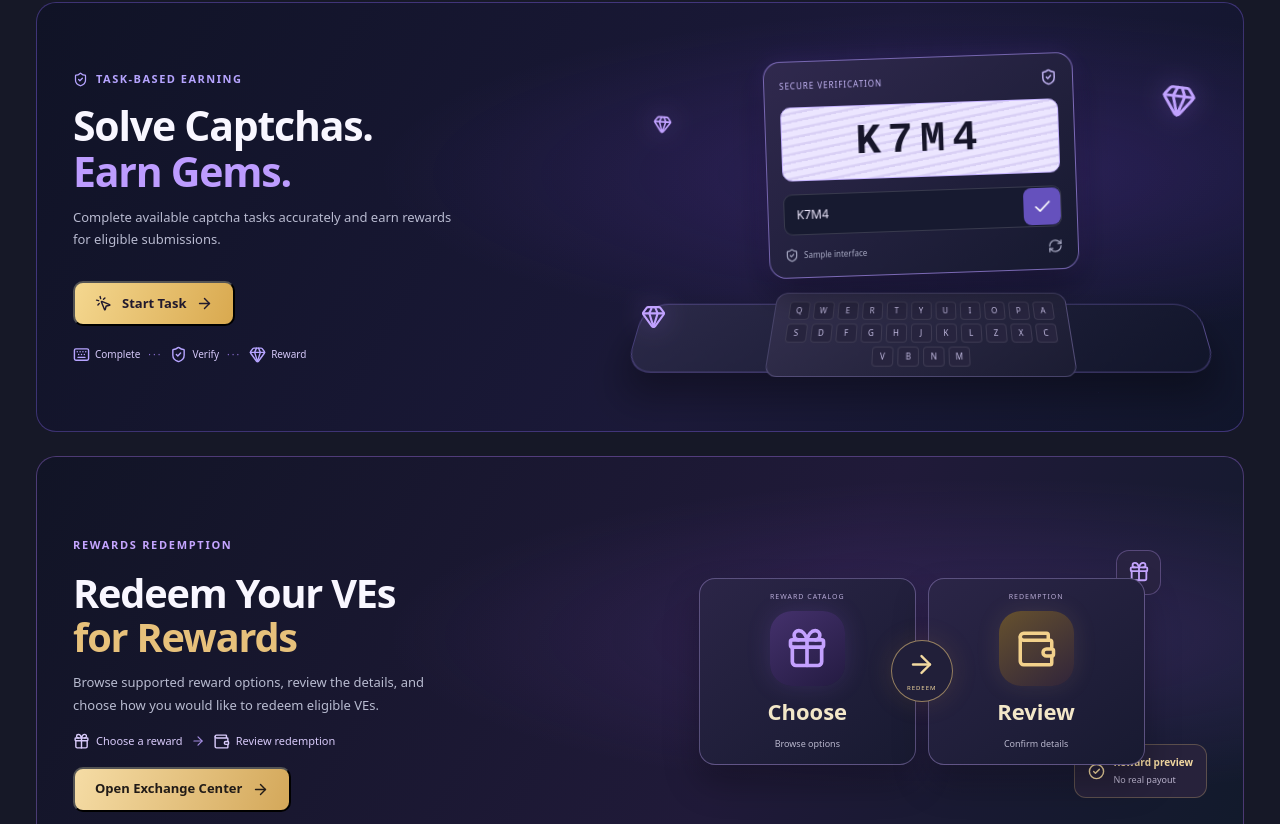
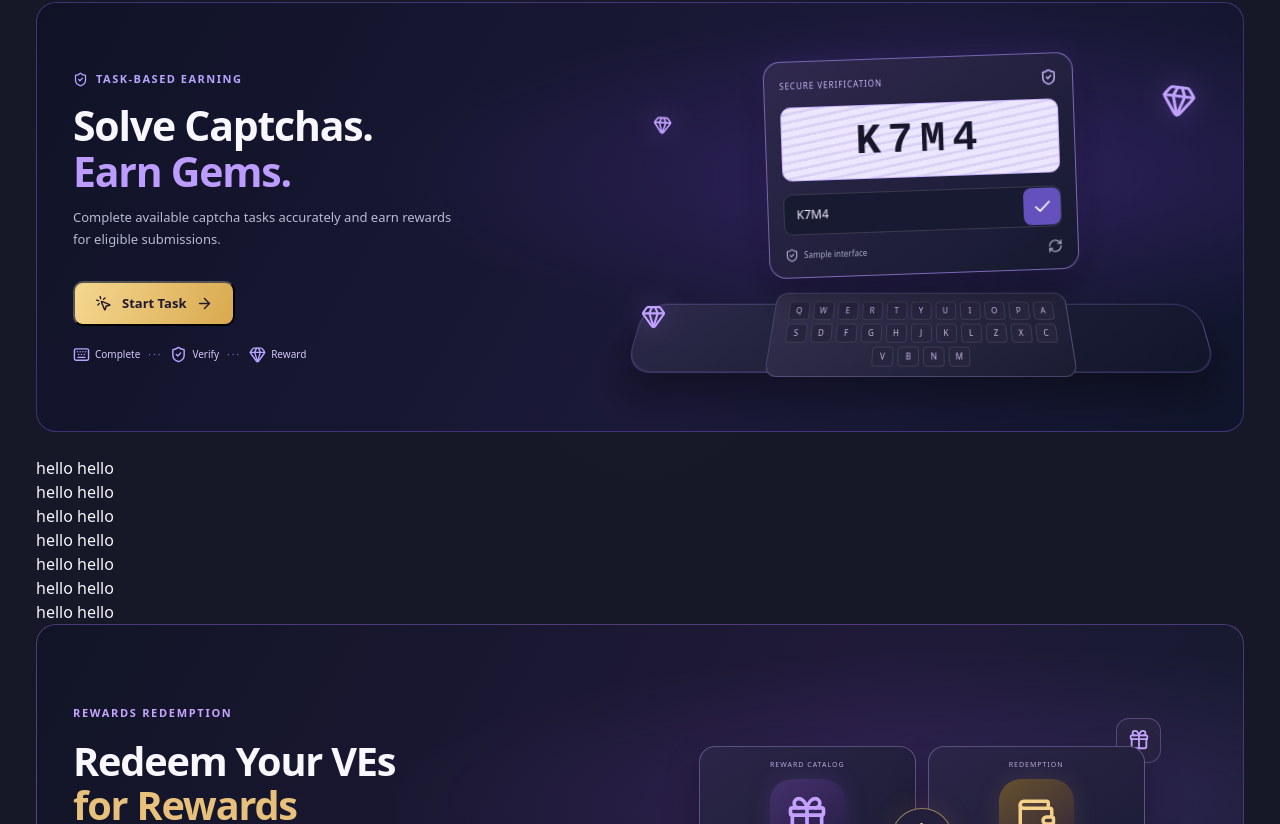
Before and after one commit to Anuragkumar478/VELoop--reward, a React (Vite) app: page / in a window 1280 px wide. Shown: the part 1705-2529 px from the top of the page. Built offline with nearby package versions, Linux system fonts and the light colour scheme.

Commit message:
adding some div in app.jsx for add the value

```diff
--- a/src/App.jsx
+++ b/src/App.jsx
@@ -185,6 +185,12 @@ function App() {
             </div>
 
             <div className="banner-section">
+              <div>hello hello</div>
+                  <div>hello hello</div>
+                      <div>hello hello</div>
+                          <div>hello hello</div>
+                              <div>hello hello</div>
+                                  <div>hello hello</div>    <div>hello hello</div>
               <ExchangeCenterBanner onNavigate={openFeature} />
             </div>
           </div>
```
